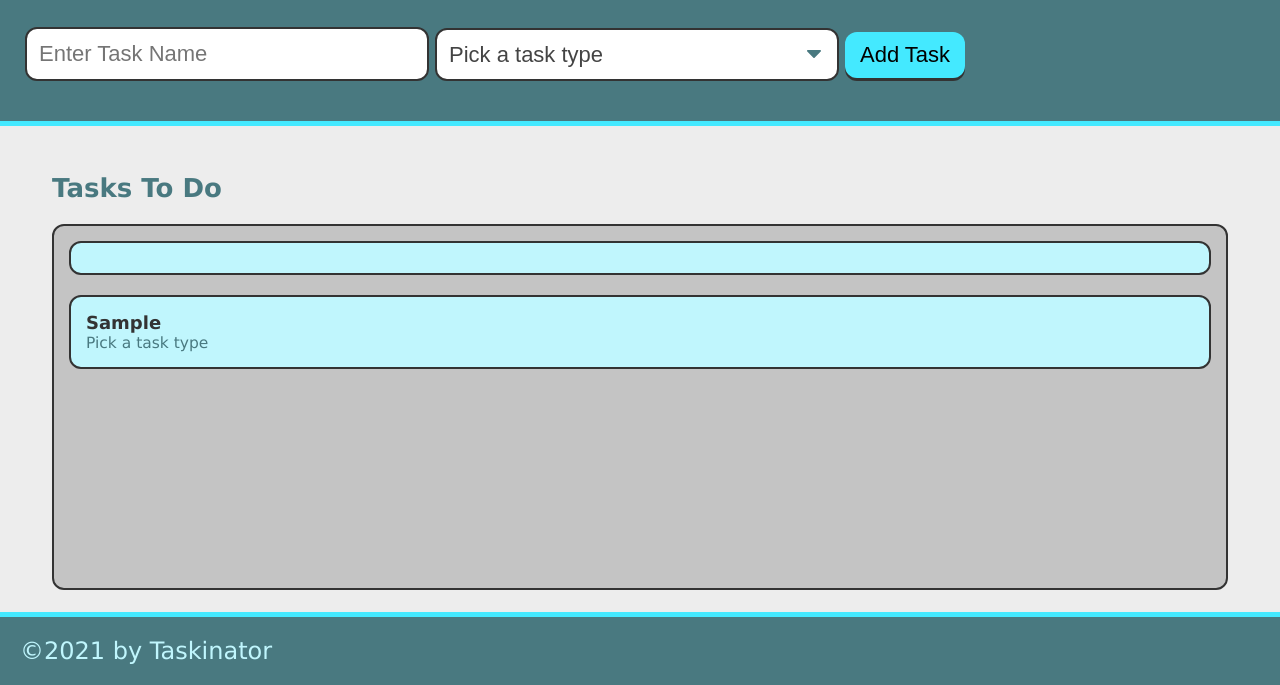
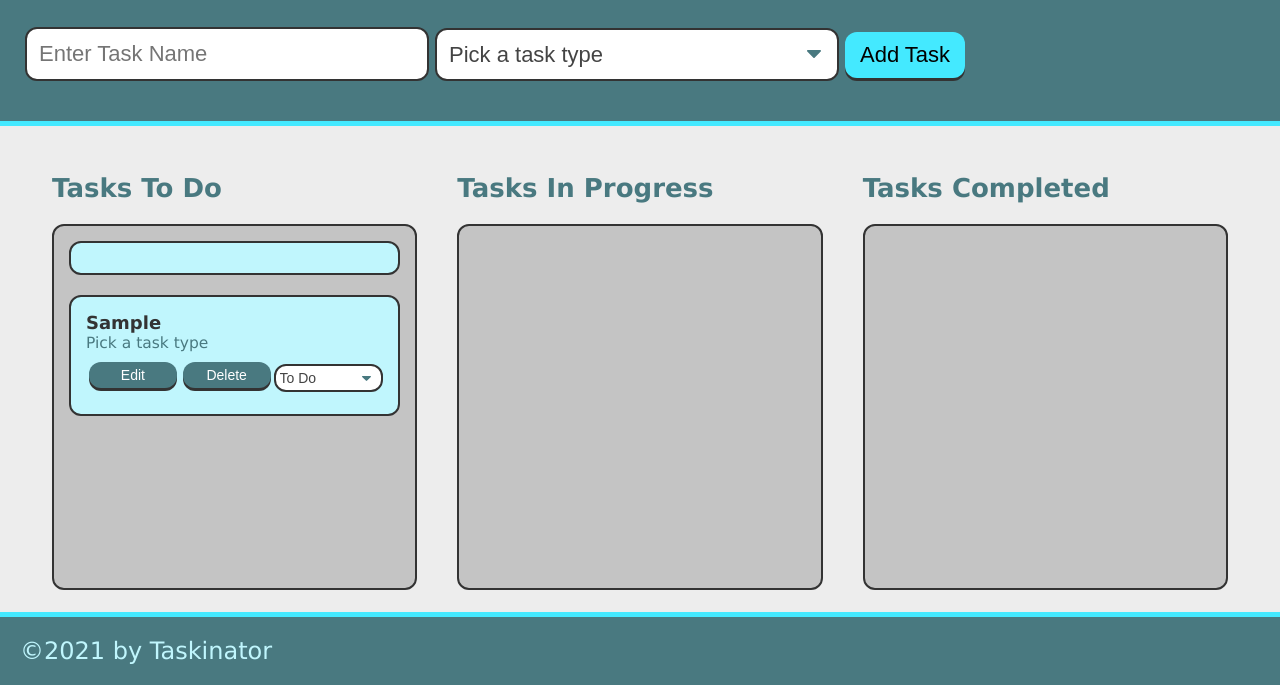
Before and after one commit to RynMrphy18/taskinator, a plain HTML site: page index.html in a window 1280 px wide. Both pictures are taken after typing "Sample" into the empty fields and a click on the button "Add Task". Shown: the part 115-800 px from the top of the page. Drawn offline with Linux system fonts and the light colour scheme.

Commit message:
added edit/delete buttons

```diff
--- a/assets/js/script.js
+++ b/assets/js/script.js
@@ -1,3 +1,7 @@
+
+var taskIdCounter = 0;
+
+
 var formEl = document.querySelector("#task-form");
 var tasksToDoEl = document.querySelector("#tasks-to-do");
 
@@ -26,14 +30,62 @@ var createTaskEl = function(taskDataObj) {
     var listItemEl = document.createElement("li");
     listItemEl.className = "task-item";
 
+    listItemEl.setAttribute("data-task-id", taskIdCounter);
+
     var taskInfoEl = document.createElement("div");
     taskInfoEl.className = "task-info";
 
     taskInfoEl.innerHTML = "<h3 class='task-name'>" + taskDataObj.name + "</h3><span class='task-type'>" + taskDataObj.type + "</span>";
+
     listItemEl.appendChild(taskInfoEl);
+
+    var taskActionsEl = createTaskActions(taskIdCounter);
+    listItemEl.appendChild(taskActionsEl);
 
     tasksToDoEl.appendChild(listItemEl);
 
+    taskIdCounter++;
+
 };
 
+var createTaskActions = function(taskId) {
+    var actionContainerEl = document.createElement("div");
+    actionContainerEl.className = "task-actions";
+
+    var editButtonEl = document.createElement("button");
+    editButtonEl.textContent = "Edit";
+    editButtonEl.className = "btn edit-btn";
+    editButtonEl.setAttribute("data-task-id", taskId);
+
+    actionContainerEl.appendChild(editButtonEl);
+
+    var deleteButtonEl = document.createElement("button");
+    deleteButtonEl.textContent = "Delete";
+    deleteButtonEl.className = "btn delete-btn";
+    deleteButtonEl.setAttribute("data-task-id", taskId);
+
+    actionContainerEl.appendChild(deleteButtonEl);
+
+    var statusSelectEl = document.createElement("Select");
+    statusSelectEl.className = "select-status";
+    statusSelectEl.setAttribute("name", "status-change");
+    statusSelectEl.setAttribute("data-task-id", taskId);
+
+    actionContainerEl.appendChild(statusSelectEl);
+
+    var statusChoices = ["To Do", "In Progress", "Completed"];
+
+    for (var i = 0; i < statusChoices.length; i++) {
+
+        var statusOptionEl = document.createElement("option");
+        statusOptionEl.textContent = statusChoices[i];
+        statusOptionEl.setAttribute("value", statusChoices[i]);
+
+        statusSelectEl.appendChild(statusOptionEl);
+    }
+
+    return actionContainerEl;
+};
+
+
 formEl.addEventListener("submit", taskFormHandler);
--- a/index.html
+++ b/index.html
@@ -41,6 +41,15 @@
                 <li class="task-item"></li>
             </ul>
         </section>
+        <section class="task-list-wrapper">
+            <h2 class="list-title">Tasks In Progress</h2>
+            <ul class="task-list" id="tasks-in-progress"></ul>
+        </section>
+
+        <section class="task-list-wrapper">
+            <h2 class="list-title">Tasks Completed</h2>
+            <ul class="task-list" id="tasks-completed"></ul>
+        </section>
     </main>
 
     <footer>
```
